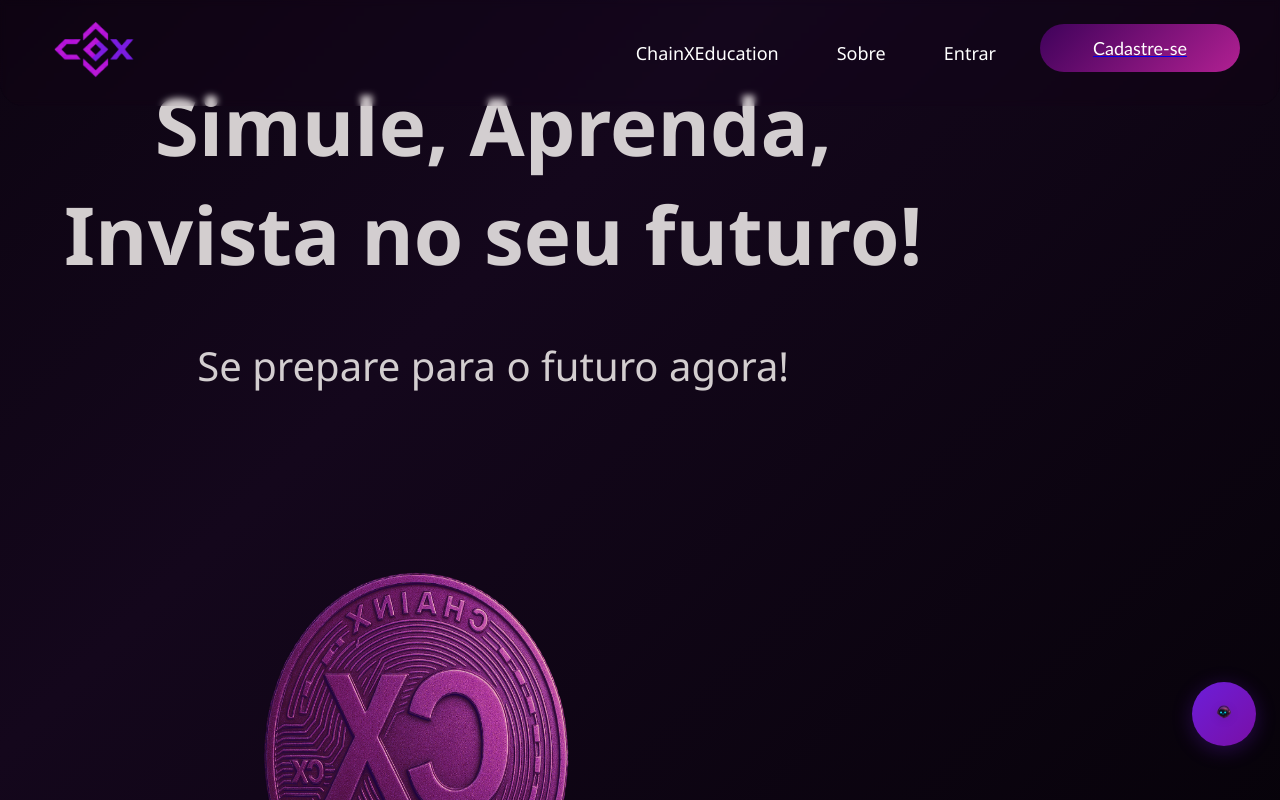
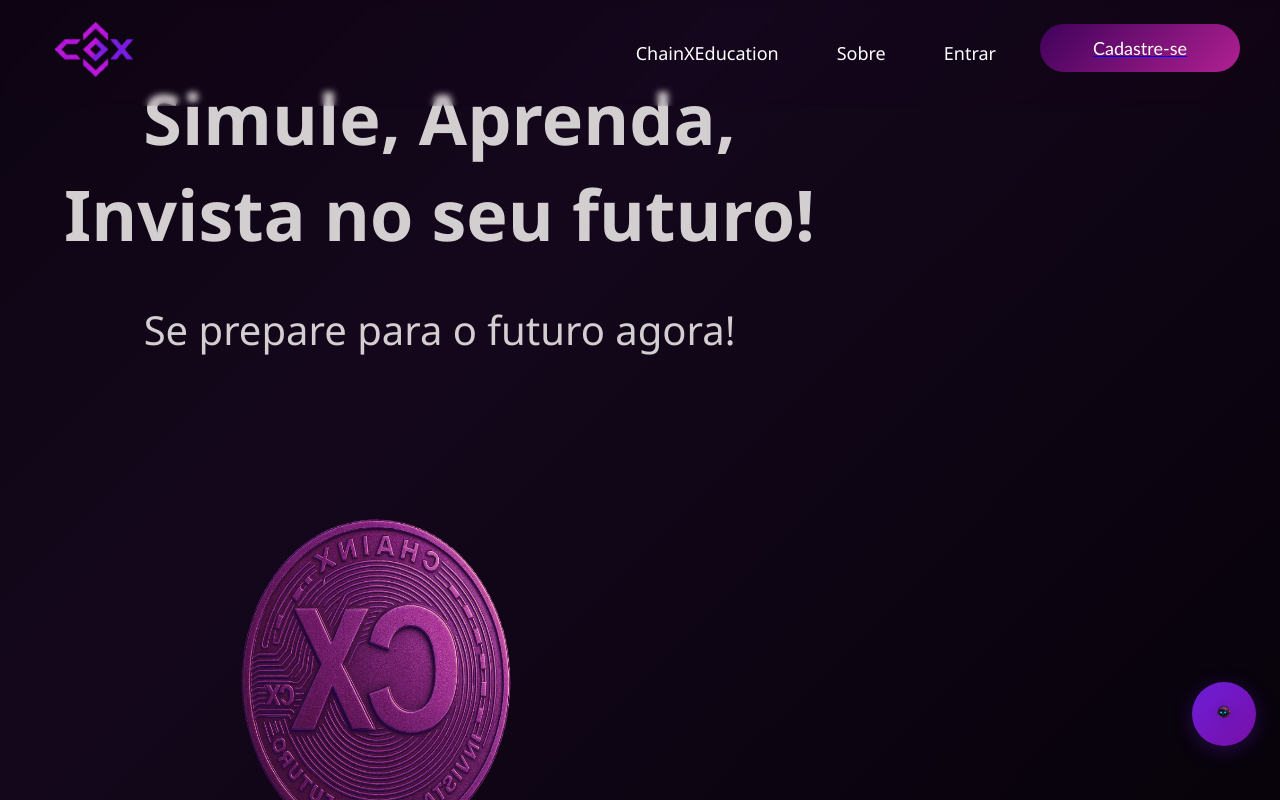
Before and after one commit to PedrosoEnzo/cripto, a React (Vite) app in the folder cripto-react/: page / in a window 1280 px wide. Shown: the top 800 px of the page. Built offline with nearby package versions, Linux system fonts and the light colour scheme; no server answers.

Commit message:
Arrumando home

```diff
--- a/cripto-react/src/pages/Home.css
+++ b/cripto-react/src/pages/Home.css
@@ -66,9 +66,9 @@ html, body {
 }
 
 .content h1 {
-  font-size: 80px;
+  font-size: 70px;
   color: #e4dfdfeb;
-  margin-bottom: 50px;
+  margin-bottom: 40px;
   text-align: center;
 }
 
@@ -79,11 +79,14 @@ html, body {
 }
 
 .moeda-image {
-  width: 700px;
+  max-width: 100%;
+  width: 620px; /* ou até mais se quiser, teste 850px, 900px */
   height: auto;
   animation: girar 10s linear infinite;
   transform-style: preserve-3d;
+  flex-shrink: 0;
 }
+
 
 @keyframes girar {
   from { transform: rotateY(0deg); }
@@ -100,7 +103,7 @@ html, body {
 .frase h2 {
   font-family: 'Gill Sans', 'Gill Sans MT', Calibri, 'Trebuchet MS', sans-serif;
   font-weight: 500;
-  font-size: 50px;
+  font-size: 45px;
   margin: 50px 0;
 }
 
```
